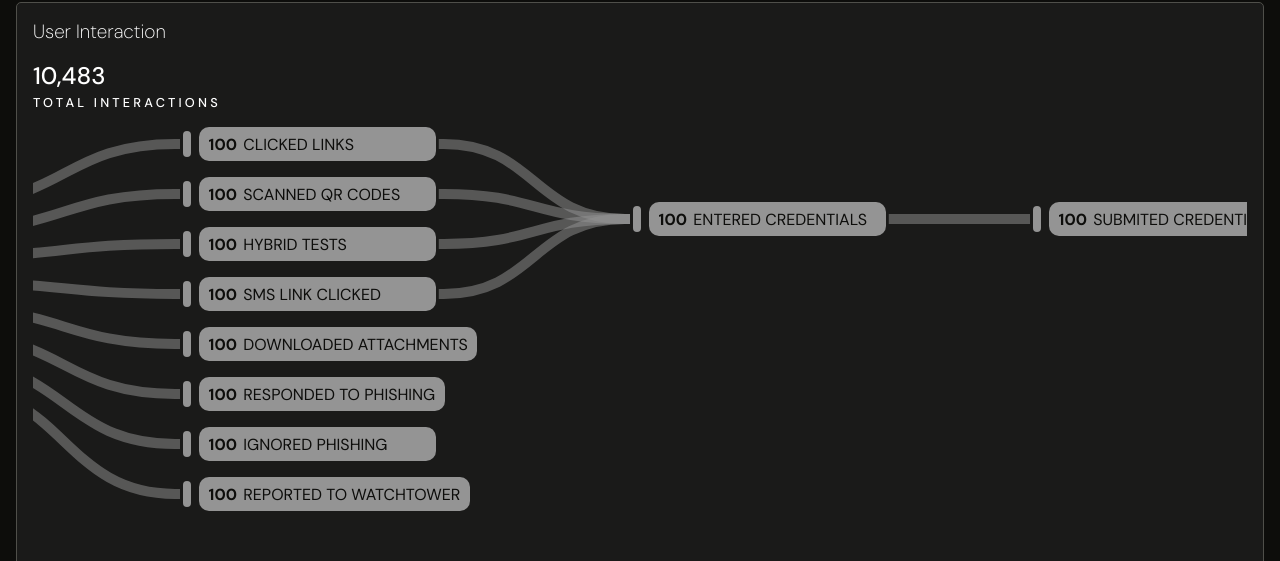
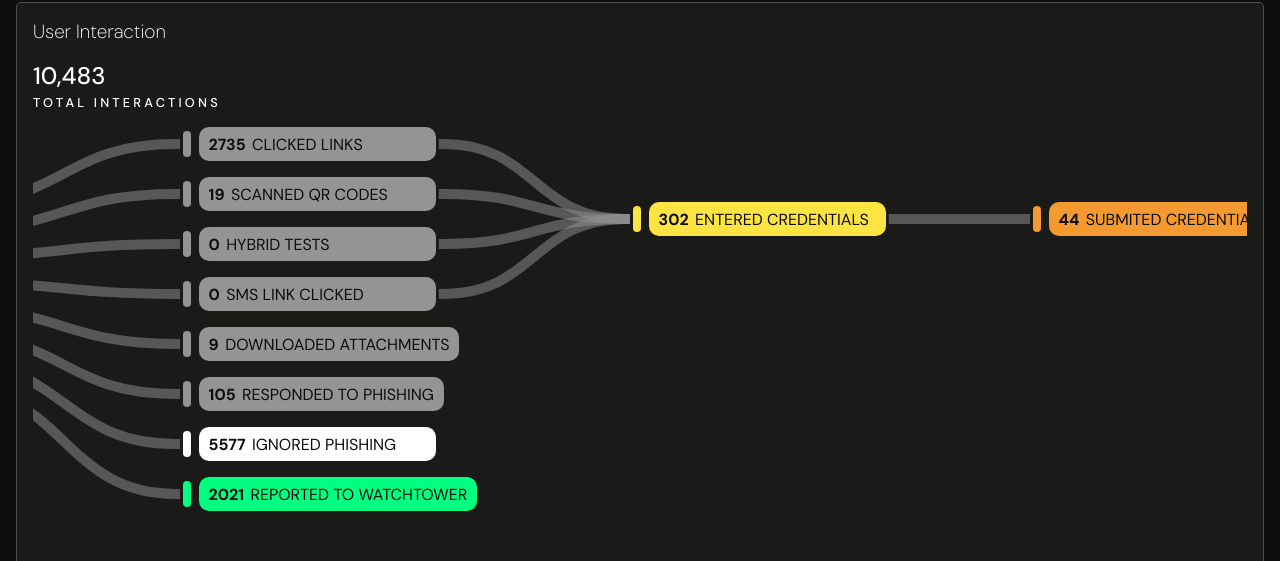
Before and after one commit to MohakWaghchaure/assignment-dune-security, a React (Create React App) app: page / in a window 1280 px wide. Shown: the part 80-641 px from the top of the page. Built offline with nearby package versions, Linux system fonts and the light colour scheme; what ag-grid-community would draw is missing.

Commit message:
edges styling

```diff
--- a/src/components/CustomChart.tsx
+++ b/src/components/CustomChart.tsx
@@ -4,13 +4,13 @@ import '@xyflow/react/dist/style.css';
 
 const initialEdges = [
   { id: '1-2', source: 'node-1', target: 'node-2', sourceHandle: 'a', type: 'customEdge'},
-  { id: '1-3', source: 'node-1', target: 'node-3', sourceHandle: 'b',type: 'customEdge'},
-  { id: '1-4', source: 'node-1', target: 'node-4', sourceHandle: 'c',type: 'customEdge'},
-  { id: '1-5', source: 'node-1', target: 'node-5', sourceHandle: 'd',type: 'customEdge'},
-  { id: '1-6', source: 'node-1', target: 'node-6', sourceHandle: 'e',type: 'customEdge'},
-  { id: '1-7', source: 'node-1', target: 'node-7', sourceHandle: 'f',type: 'customEdge'},
-  { id: '1-8', source: 'node-1', target: 'node-8', sourceHandle: 'g',type: 'customEdge'},
-  { id: '1-9', source: 'node-1', target: 'node-9', sourceHandle: 'h',type: 'customEdge'},
+  { id: '1-3', source: 'node-1', target: 'node-3', sourceHandle: 'b', type: 'customEdge'},
+  { id: '1-4', source: 'node-1', target: 'node-4', sourceHandle: 'c', type: 'customEdge'},
+  { id: '1-5', source: 'node-1', target: 'node-5', sourceHandle: 'd', type: 'customEdge'},
+  { id: '1-6', source: 'node-1', target: 'node-6', sourceHandle: 'e', type: 'customEdge'},
+  { id: '1-7', source: 'node-1', target: 'node-7', sourceHandle: 'f', type: 'customEdge'},
+  { id: '1-8', source: 'node-1', target: 'node-8', sourceHandle: 'g', type: 'customEdge'},
+  { id: '1-9', source: 'node-1', target: 'node-9', sourceHandle: 'h', type: 'customEdge'},
   { id: '2-10', source: 'node-2', target: 'node-10', type: 'customEdge'},
   { id: '3-10', source: 'node-3', target: 'node-10', type: 'customEdge'},
   { id: '4-10', source: 'node-4', target: 'node-10', type: 'customEdge'},
@@ -20,27 +20,27 @@ const initialEdges = [
 ];
 
 const initialNodes = [
-  { id: 'node-1', data: { label: '', count: 0 }, position: { x: -100, y: 50 }, type: 'startingNode', sourcePosition: Position.Right },
-  { id: 'node-2', data: { label: 'CLICKED LINKS', count: 100 }, position: { x: 150, y: 0 }, type: 'custom', sourcePosition: Position.Right, targetPosition: Position.Left },
-  { id: 'node-3', data: { label: 'SCANNED QR CODES', count: 100 }, position: { x: 150, y: 50 }, type: 'custom', sourcePosition: Position.Right, targetPosition: Position.Left },
-  { id: 'node-4', data: { label: 'HYBRID TESTS', count: 100 }, position: { x: 150, y: 100 }, type: 'custom', sourcePosition: Position.Right, targetPosition: Position.Left },
-  { id: 'node-5', data: { label: 'SMS LINK CLICKED', count: 100 }, position: { x: 150, y: 150 }, type: 'custom', sourcePosition: Position.Right, targetPosition: Position.Left },
-  { id: 'node-6', data: { label: 'DOWNLOADED ATTACHMENTS', count: 100 }, position: { x: 150, y: 200 }, type: 'custom', sourcePosition: Position.Right, targetPosition: Position.Left },
-  { id: 'node-7', data: { label: 'RESPONDED TO PHISHING', count: 100 }, position: { x: 150, y: 250 }, type: 'custom', sourcePosition: Position.Right, targetPosition: Position.Left },
-  { id: 'node-8', data: { label: 'IGNORED PHISHING', count: 100 }, position: { x: 150, y: 300 }, type: 'custom', sourcePosition: Position.Right, targetPosition: Position.Left },
-  { id: 'node-9', data: { label: 'REPORTED TO WATCHTOWER', count: 100 }, position: { x: 150, y: 350 }, type: 'custom', sourcePosition: Position.Right, targetPosition: Position.Left },
-  { id: 'node-10', data: { label: 'ENTERED CREDENTIALS', count: 100 }, position: { x: 600, y: 75 }, type: 'custom', sourcePosition: Position.Right, targetPosition: Position.Left },
-  { id: 'node-11', data: { label: 'SUBMITED CREDENTIALS', count: 100 }, position: { x: 1000, y: 75 }, type: 'custom', sourcePosition: Position.Right, targetPosition: Position.Left },
-  { id: 'node-12', data: { label: 'ENTERED MFA', count: 100 }, position: { x: 1400, y: 75 }, type: 'custom', sourcePosition: Position.Right, targetPosition: Position.Left },
+  { id: 'node-1', data: { backgroundColor: '#FFFFFF', label: '', count: 0 }, position: { x: -100, y: 50 }, type: 'startingNode', sourcePosition: Position.Right },
+  { id: 'node-2', data: { backgroundColor: '', label: 'CLICKED LINKS', count: 2735 }, position: { x: 150, y: 0 }, type: 'custom', sourcePosition: Position.Right, targetPosition: Position.Left },
+  { id: 'node-3', data: { backgroundColor: '', label: 'SCANNED QR CODES', count: 19 }, position: { x: 150, y: 50 }, type: 'custom', sourcePosition: Position.Right, targetPosition: Position.Left },
+  { id: 'node-4', data: { backgroundColor: '', label: 'HYBRID TESTS', count: 0 }, position: { x: 150, y: 100 }, type: 'custom', sourcePosition: Position.Right, targetPosition: Position.Left },
+  { id: 'node-5', data: { backgroundColor: '', label: 'SMS LINK CLICKED', count: 0 }, position: { x: 150, y: 150 }, type: 'custom', sourcePosition: Position.Right, targetPosition: Position.Left },
+  { id: 'node-6', data: { backgroundColor: '', label: 'DOWNLOADED ATTACHMENTS', count: 9 }, position: { x: 150, y: 200 }, type: 'custom', sourcePosition: Position.Right, targetPosition: Position.Left },
+  { id: 'node-7', data: { backgroundColor: '', label: 'RESPONDED TO PHISHING', count: 105 }, position: { x: 150, y: 250 }, type: 'custom', sourcePosition: Position.Right, targetPosition: Position.Left },
+  { id: 'node-8', data: { backgroundColor: '#FFFFFF', label: 'IGNORED PHISHING', count: 5577 }, position: { x: 150, y: 300 }, type: 'custom', sourcePosition: Position.Right, targetPosition: Position.Left },
+  { id: 'node-9', data: { backgroundColor: '#00FF81', label: 'REPORTED TO WATCHTOWER', count: 2021 }, position: { x: 150, y: 350 }, type: 'custom', sourcePosition: Position.Right, targetPosition: Position.Left },
+  { id: 'node-10', data: { backgroundColor: '#FEE442', label: 'ENTERED CREDENTIALS', count: 302 }, position: { x: 600, y: 75 }, type: 'custom', sourcePosition: Position.Right, targetPosition: Position.Left },
+  { id: 'node-11', data: { backgroundColor: '#F59A31', label: 'SUBMITED CREDENTIALS', count: 44 }, position: { x: 1000, y: 75 }, type: 'custom', sourcePosition: Position.Right, targetPosition: Position.Left },
+  { id: 'node-12', data: { backgroundColor: '#EF3C1E', label: 'ENTERED MFA', count: 26 }, position: { x: 1400, y: 75 }, type: 'custom', sourcePosition: Position.Right, targetPosition: Position.Left },
 ];
 
-const CustomNode = ({ data }: { data: { label: string, count: number } }) => {
+const CustomNode = ({ data }: { data: { label: string, count: number, backgroundColor: string } }) => {
   return (
     <div className='custom-node-wrapper'>
     <Handle type="target" position={Position.Left} id="i" style={{background: 'transparent', border: 'none'}}/>
       <div className='custom-node'>
-        <div className='node-start'></div>
-        <div className="custom-node">
+        <div className='node-start' style={{backgroundColor: data.backgroundColor}}></div>
+        <div className="custom-node" style={{backgroundColor: data.backgroundColor}}>
           <div className="count">{data.count}</div>
           <div className="label">{data.label}</div>
         </div>
@@ -50,7 +50,7 @@ const CustomNode = ({ data }: { data: { label: string, count: number } }) => {
   )
 };
 
-const StartingNode = () => {
+const StartingNode = ({ data }: { data: { backgroundColor: string } }) => {
   return (
     <div className='starting-node-wrapper'>
       <Handle type="source" position={Position.Right} id='a' style={{top: '11%', background: 'transparent', border: 'none'}} />
@@ -61,12 +61,12 @@ const StartingNode = () => {
       <Handle type="source" position={Position.Right} id='f'style={{top: '66%', background: 'transparent', border: 'none'}} />
       <Handle type="source" position={Position.Right} id='g'style={{top: '77%', background: 'transparent', border: 'none'}} />
       <Handle type="source" position={Position.Right} id='h'style={{top: '88%', background: 'transparent', border: 'none'}} />
-      <div className='starting-node'></div>
+      <div className='starting-node' style={{backgroundColor: data.backgroundColor}}></div>
     </div>
   );
 };
 
-const CustomNEdge: React.FC<EdgeProps> = ({ id, sourceX, sourceY, targetX, targetY }) => {
+const CustomEdge: React.FC<EdgeProps> = ({ id, sourceX, sourceY, targetX, targetY }) => {
   const [edgePath] = getBezierPath({
     sourceX: sourceX + 5,
     sourceY,
@@ -86,8 +86,46 @@ const CustomNEdge: React.FC<EdgeProps> = ({ id, sourceX, sourceY, targetX, targe
   );
 };
 
+const CustomEdgeThick: React.FC<EdgeProps> = ({ id, sourceX, sourceY, targetX, targetY }) => {
+  const [edgePath] = getBezierPath({
+    sourceX: sourceX + 5,
+    sourceY,
+    targetX: targetX - 5,
+    targetY,
+    sourcePosition: Position.Right,
+    targetPosition: Position.Left,
+    curvature: 0.5,
+  });
+
+  return (
+    <>
+      {/* Gradient Definition */}
+      <svg width="0" height="0">
+        <defs>
+          <linearGradient id="gradient1" x1="0%" y1="0%" x2="100%" y2="100%">
+            <stop offset="0%" style={{ stopColor: '#ff7e5f', stopOpacity: 1 }} />
+            <stop offset="100%" style={{ stopColor: '#feb47b', stopOpacity: 1 }} />
+          </linearGradient>
+        </defs>
+      </svg>
+
+      {/* BaseEdge with gradient */}
+      <BaseEdge
+        id={id}
+        path={edgePath}
+        style={{
+          stroke: 'url(#gradient1)', // Apply the gradient
+          strokeWidth: 10,
+          strokeLinecap: 'square',
+          strokeOpacity: 0.5,
+        }}
+      />
+    </>
+  );
+};
+
 const nodeTypes = { custom: CustomNode, startingNode: StartingNode };
-const edgeTypes = { customEdge: CustomNEdge };
+const edgeTypes = { customEdge: CustomEdge, CustomEdgeThick: CustomEdgeThick };
 
 export default function CustomChart() {
   return (
--- a/src/styles/common.scss
+++ b/src/styles/common.scss
@@ -144,7 +144,6 @@ $color9: #4F4F4A;
             }
         }
         .frequency-text{
-            // padding-left: 2rem;
             color: $color1;
         }
     }
@@ -154,7 +153,6 @@ $color9: #4F4F4A;
             border: 0;
         }
         .full-width-grid{
-            // width: 100%;
             height: 100%;
         }
         .ag-header-cell, .ag-cell{
```
